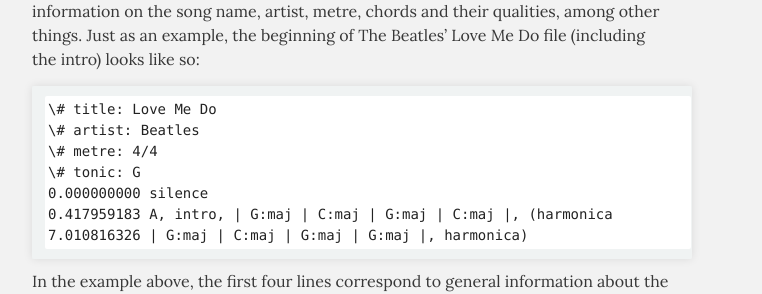
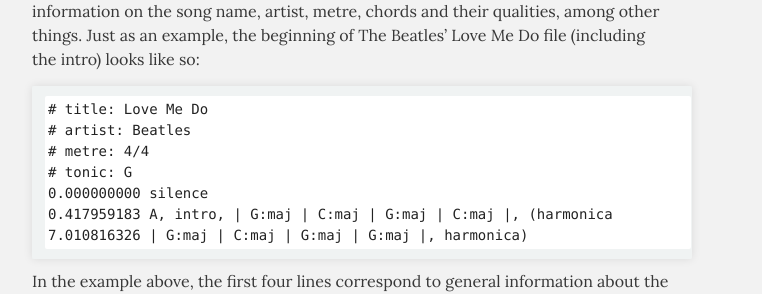
Before and after one commit to kshaffer/corpusmusic, a Jekyll site: the page built from results/TheParser.md, in a window 1280 px wide and 900 px high, scrolled down 510 px. Shown: the part 159-453 px from the top of the window, without its empty margins (288-1050 px from the left). Built offline with Jekyll 4.4.1, drawn with Linux system fonts in a browser that asks for light colours.

Commit message:
fixing tables

```diff
--- a/results/TheParser.md
+++ b/results/TheParser.md
@@ -14,10 +14,10 @@ In order to answer the question, “what harmonic practices are present in pop/r
 
 Each file in the billboard corpus contains musical annotations for a song. they hold information on the song name, artist, metre, chords and their qualities, among other things. Just as an example, the beginning of The Beatles’ Love Me Do file (including the intro) looks like so:
 
-    \# title: Love Me Do
-    \# artist: Beatles
-    \# metre: 4/4
-    \# tonic: G
+    # title: Love Me Do
+    # artist: Beatles
+    # metre: 4/4
+    # tonic: G
     0.000000000 silence
     0.417959183 A, intro, | G:maj | C:maj | G:maj | C:maj |, (harmonica
     7.010816326 | G:maj | C:maj | G:maj | G:maj |, harmonica)
```
